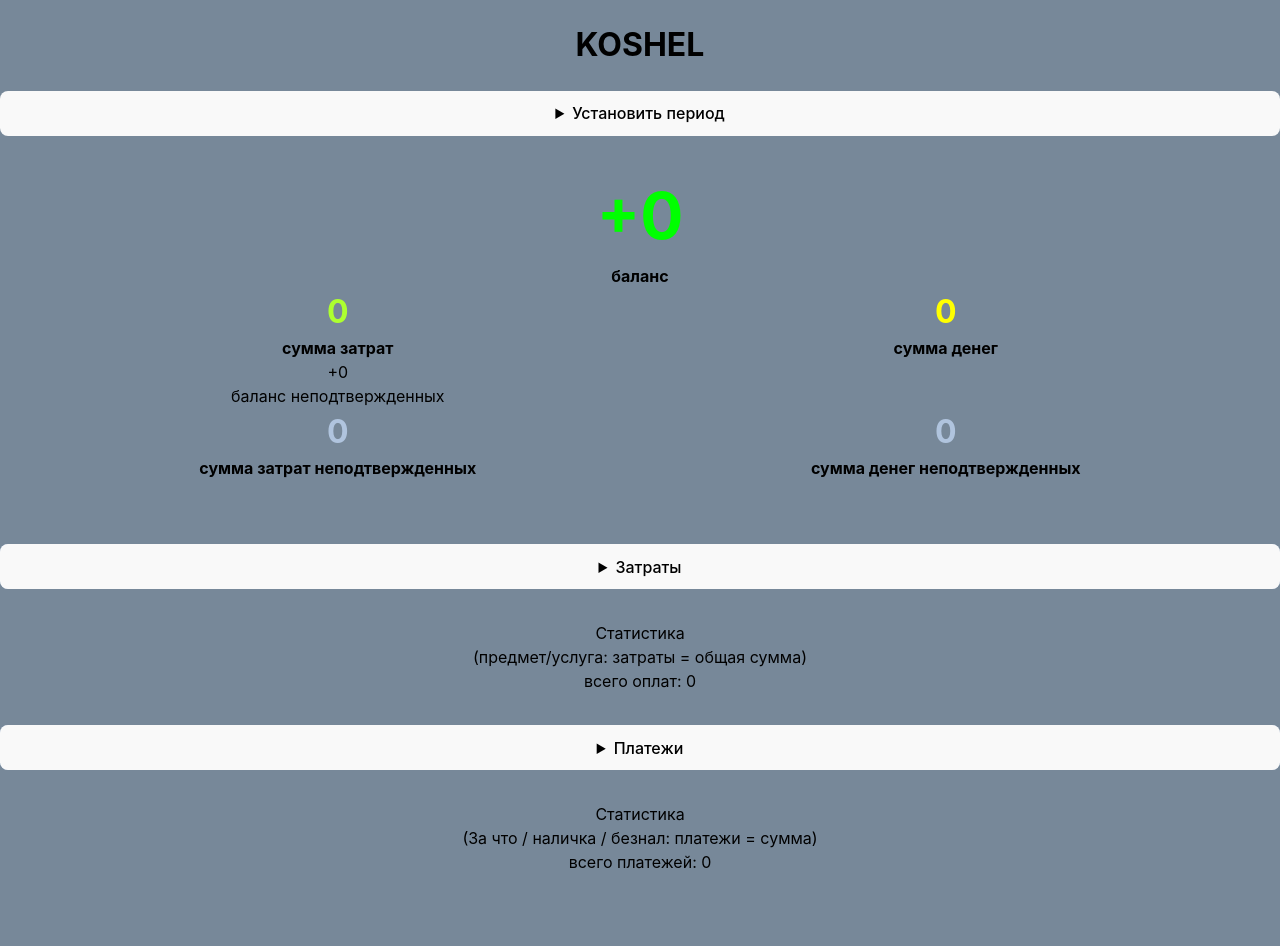
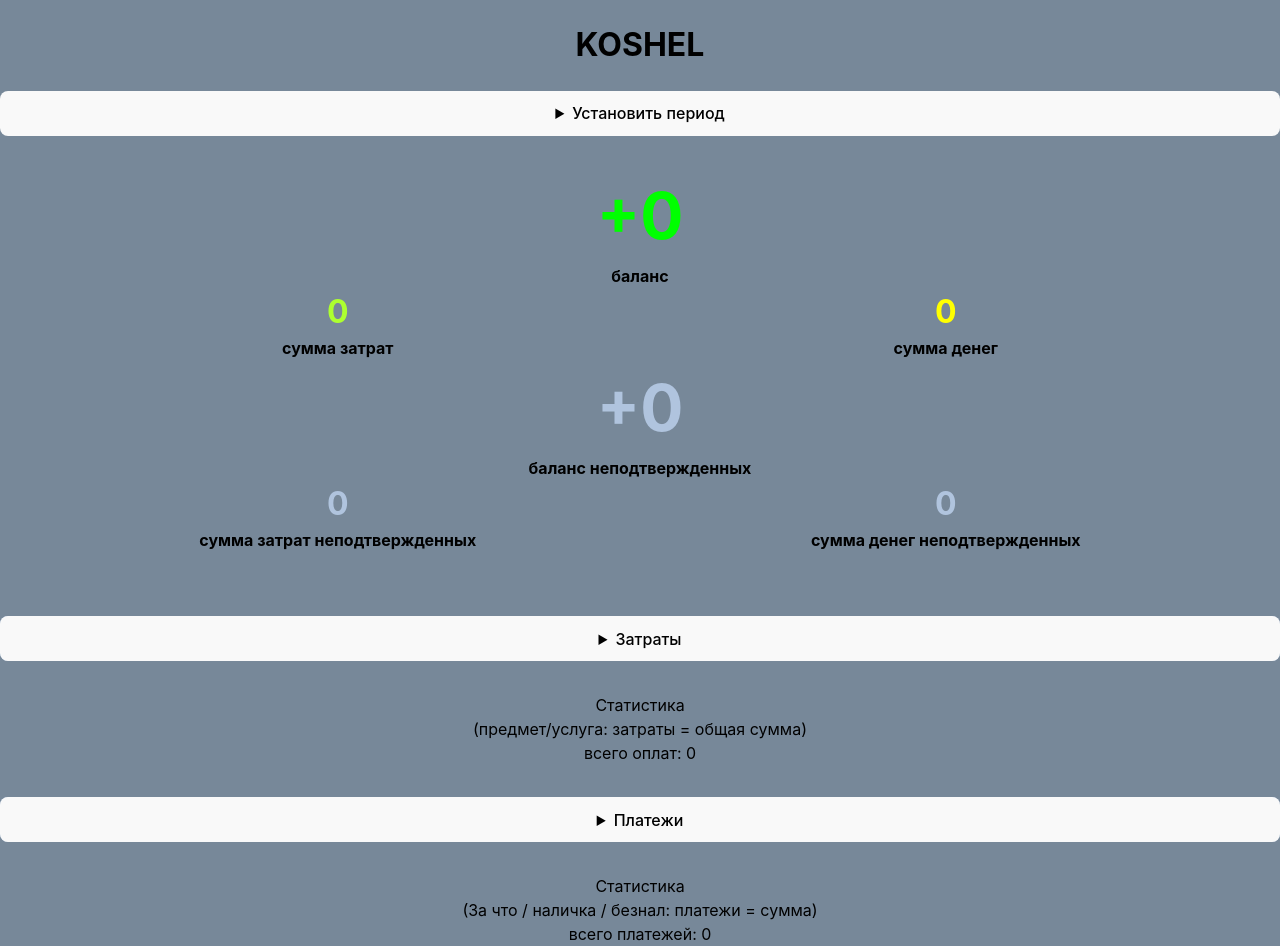
Before and after one commit to serjG901/koshel, a React (Vite) app: page / in a window 1280 px wide. Before the commit the page ends 874 px from the top, so only its background shows below. Built offline with nearby package versions, Linux system fonts and the light colour scheme.

Commit message:
Update Balance.jsx

```diff
--- a/src/Balance.jsx
+++ b/src/Balance.jsx
@@ -18,7 +18,7 @@ const balanceNochecked = sumPaymentsNochecked - sumTasksNochecked;
         <div>{sumPayments}</div>
         <div>сумма денег</div>
       </div>
-      <div className='balanceNochecked'>
+      <div className='balance-nochecked'>
         <div>{balanceNochecked >= 0 ? "+" : ""}{balanceNochecked}</div>
         <div>баланс неподтвержденных</div>
       </div>
```
